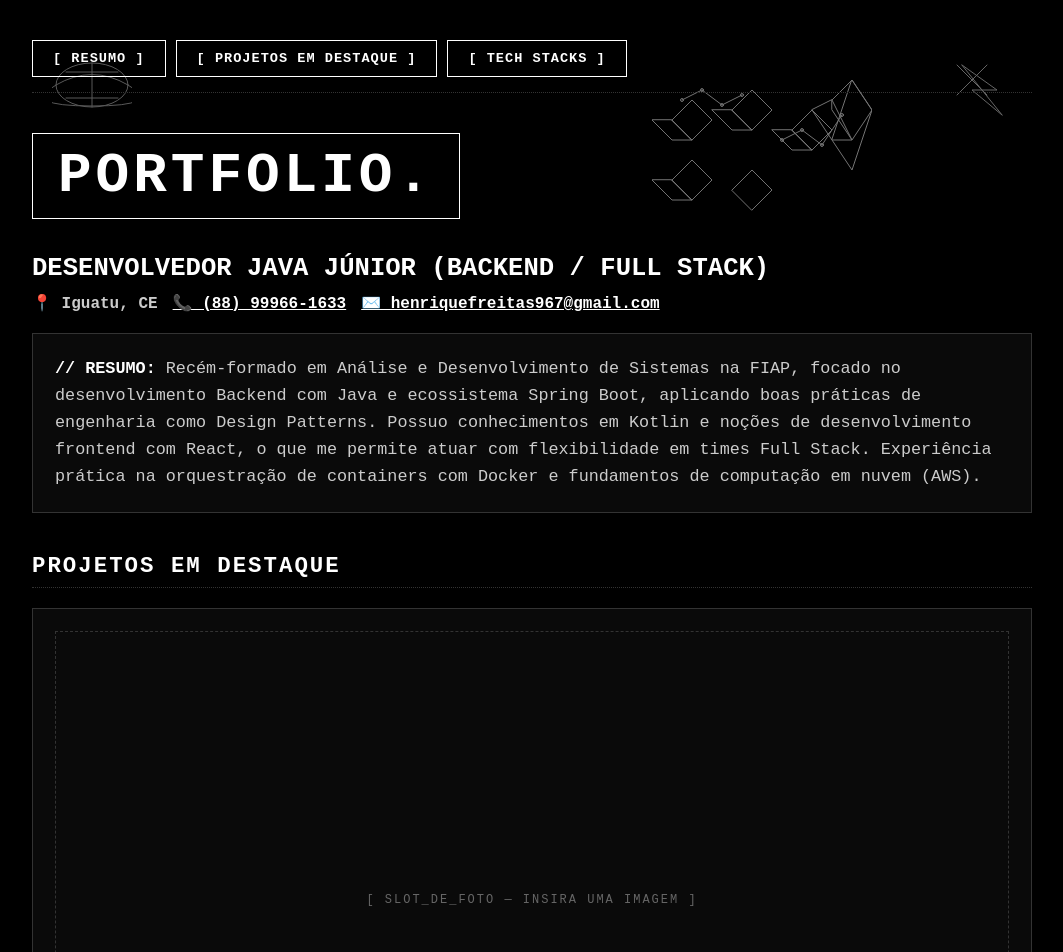
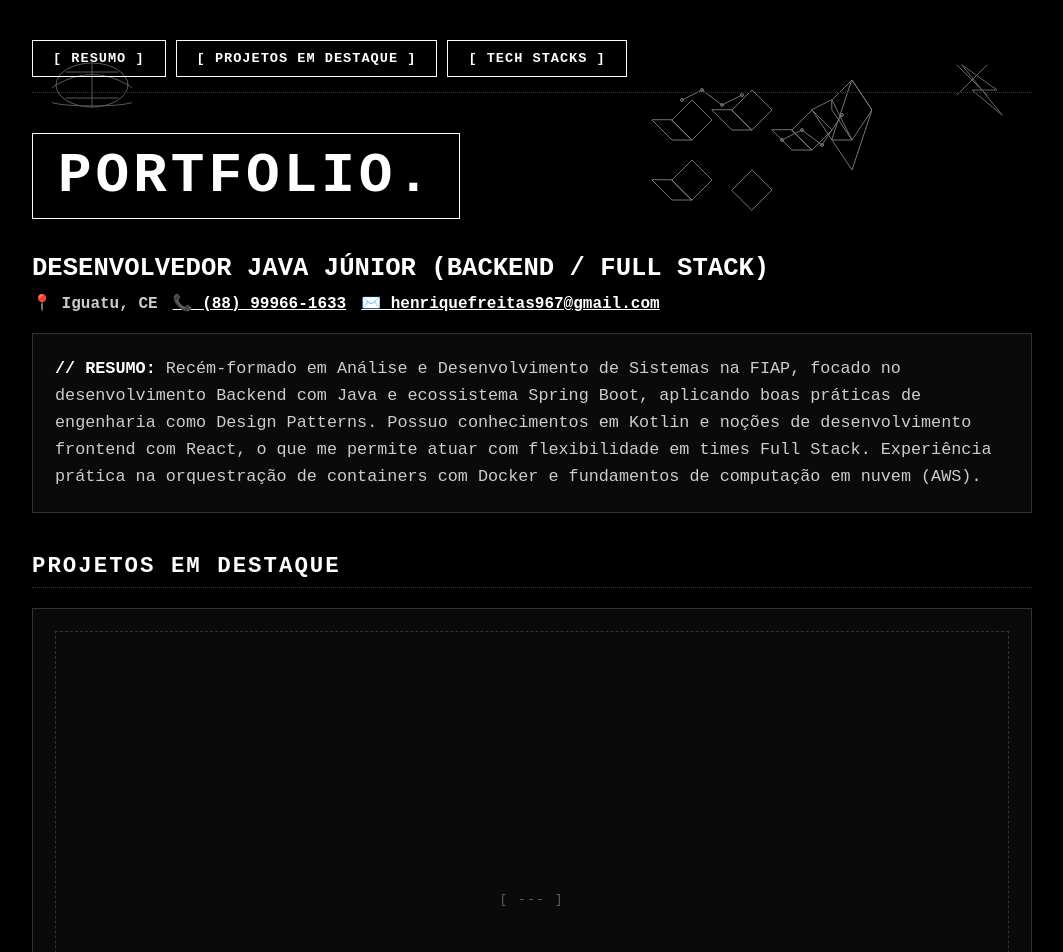
Before and after one commit to HenriqueFreitas03/curriculo, a React (Vite) app: page / in a window 1280 px wide. Shown: the top 952 px of the page, without its empty margins (108-1171 px from the left). Built offline with nearby package versions, Linux system fonts and the light colour scheme.

Commit message:
fix: update project card placeholder to match modal

```diff
--- a/src/App.jsx
+++ b/src/App.jsx
@@ -73,7 +73,7 @@ export default function App() {
               {p.imagem ? (
                 <img src={p.imagem} alt={p.titulo} />
               ) : (
-                <span className="placeholder">[ SLOT_DE_FOTO — INSIRA UMA IMAGEM ]</span>
+                <span className="placeholder">[ --- ]</span>
               )}
             </div>
             <div style={{
```
